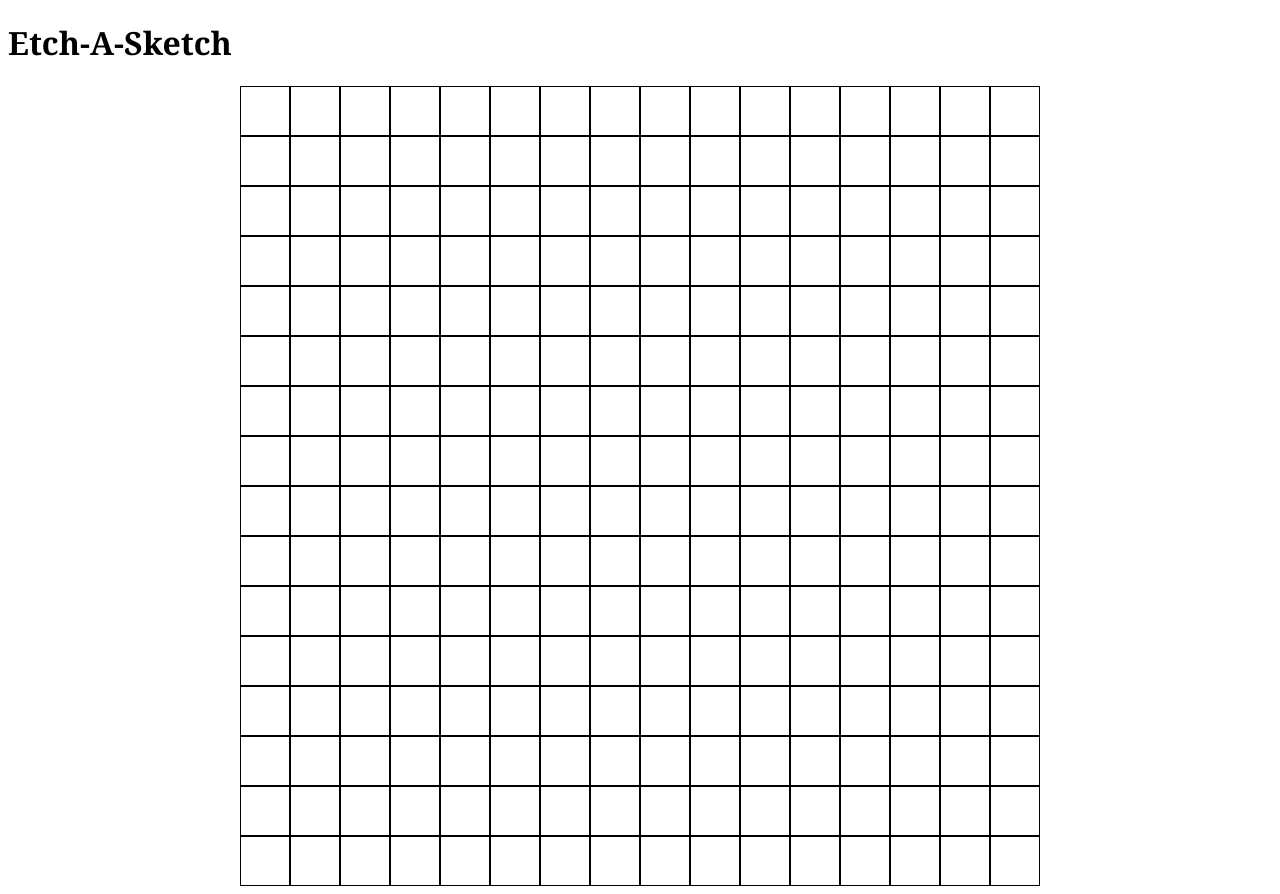
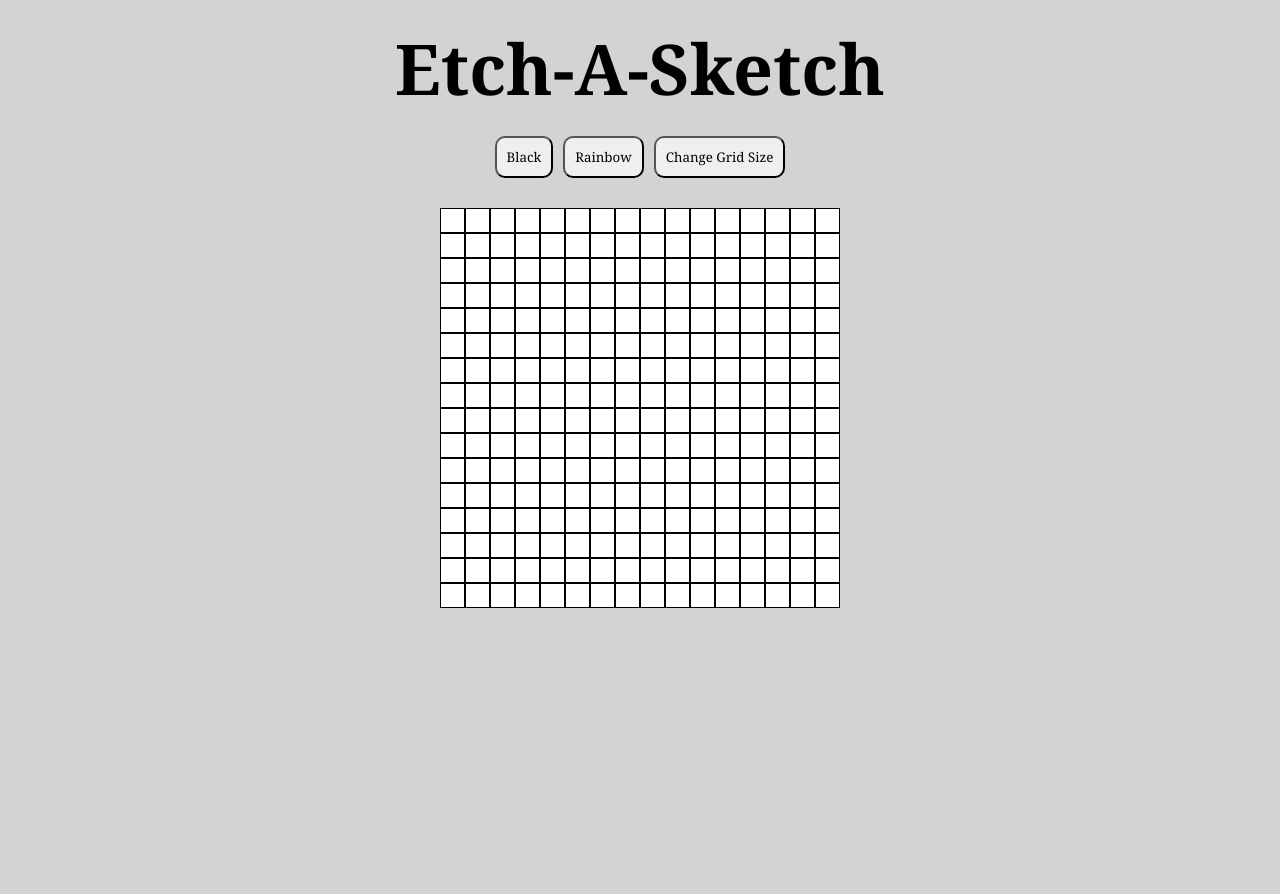
Before and after one commit to Ezzhingy/etch-a-sketch, a plain HTML site: page index.html in a window 1280 px wide. After the commit the page ends 800 px from the top, so only its background shows below. Drawn offline with Linux system fonts and the light colour scheme.

Commit message:
Add 'change grid size' functionality and improve UI
Added a button that allows user to change the size of the grid.
Also improved the layout of the webpage slightly.

```diff
--- a/index.html
+++ b/index.html
@@ -9,7 +9,13 @@
     <script src="./script.js" defer></script>
 </head>
 <body>
-    <h1>Etch-A-Sketch</h1>
+    <h1 id="title">Etch-A-Sketch</h1>
+    <div class="btn-container">
+        <button class="btn" id="black">Black</button>
+        <button class="btn" id="rainbow">Rainbow</button>
+        <button class="btn" id="change-grid">Change Grid Size</button>
+    </div>
+
     <div class="overall">
         <div class="container"></div>
     </div>
--- a/script.js
+++ b/script.js
@@ -12,7 +12,7 @@ function createGrid(side) {
 
             // find grid height
             // height of container: 800px
-            const gridHeight = 800 / side;
+            const gridHeight = 400 / side;
 
             grid.style.height = `${gridHeight}px`;
 
@@ -36,11 +36,28 @@ function generateColour(grid) {
     do {
         const randomColour = Math.floor(Math.random()*16777215).toString(16);
         grid.style.backgroundColor = `#${randomColour}`;
-    } while (grid.style.backgroundColor === "")
+    } while (grid.style.backgroundColor === "");
+}
+
+function changeGrid(e) {
+    let gridSize;
+    do {
+        gridSize = prompt("Please enter a grid size (up to 100)", 16);
+    } while (gridSize > 100 || gridSize <= 0);
+
+    const container = document.querySelector(".container");
+    container.innerHTML = '';
+    createGrid(gridSize);
 }
 
 
+// creates basic 16x16 grid
 createGrid(16);
 
+// implements hover feature
 const grids = document.querySelectorAll(".grid");
 grids.forEach(grid => addEventListener("mouseover", setColour))
+
+// button for user to change grid size
+const btn = document.querySelector("#change-grid");
+btn.addEventListener('click', changeGrid);
--- a/styles.css
+++ b/styles.css
@@ -1,12 +1,13 @@
 body {
     font-family: Cambria, Cochin, Georgia, Times, 'Times New Roman', serif;
+    background-color: lightgrey;
 }
 
 .container {
     display: flex;
     justify-content: center;
-    width: 800px;
-    height: 800px;
+    width: 400px;
+    height: 400px;
 }
 
 .overall {
@@ -18,8 +19,32 @@ body {
     box-sizing: border-box;
     border: 0.5px solid black;
     height: 50px;
+    background-color: white;
 }
 
 .hori-box {
     flex: 1;
 }
+
+#title {
+    text-align: center;
+    font-size: 70px;
+    margin: 20px;
+}
+
+.btn-container {
+    display: flex;
+    justify-content: center;
+    margin-bottom: 30px;
+    gap: 10px;
+}
+
+.btn {
+    font-family: Cambria, Cochin, Georgia, Times, 'Times New Roman', serif;
+    border-radius: 10px;
+    padding: 10px;
+}
+
+.btn:hover {
+    background-color: lightgrey;
+}
```
